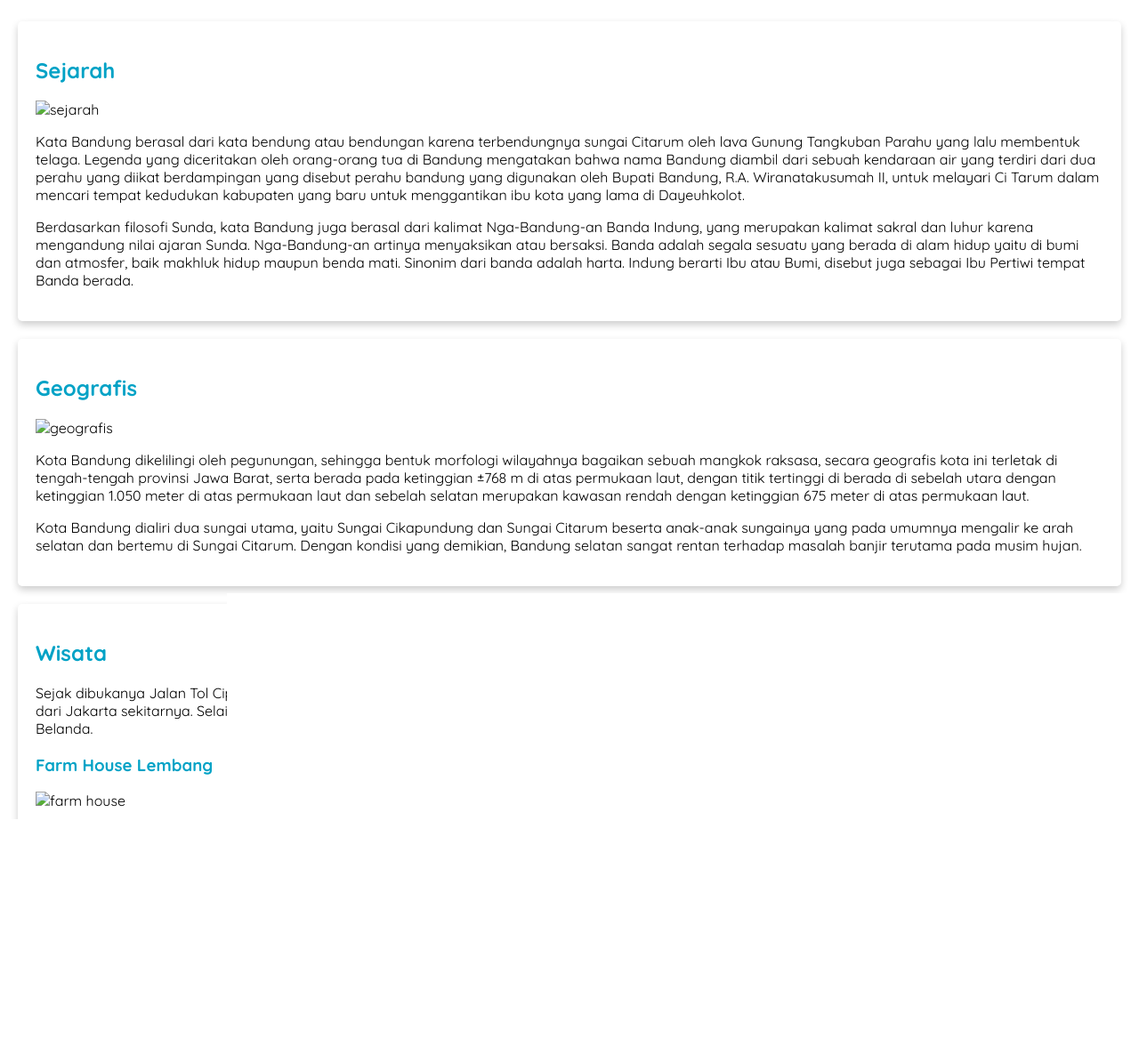
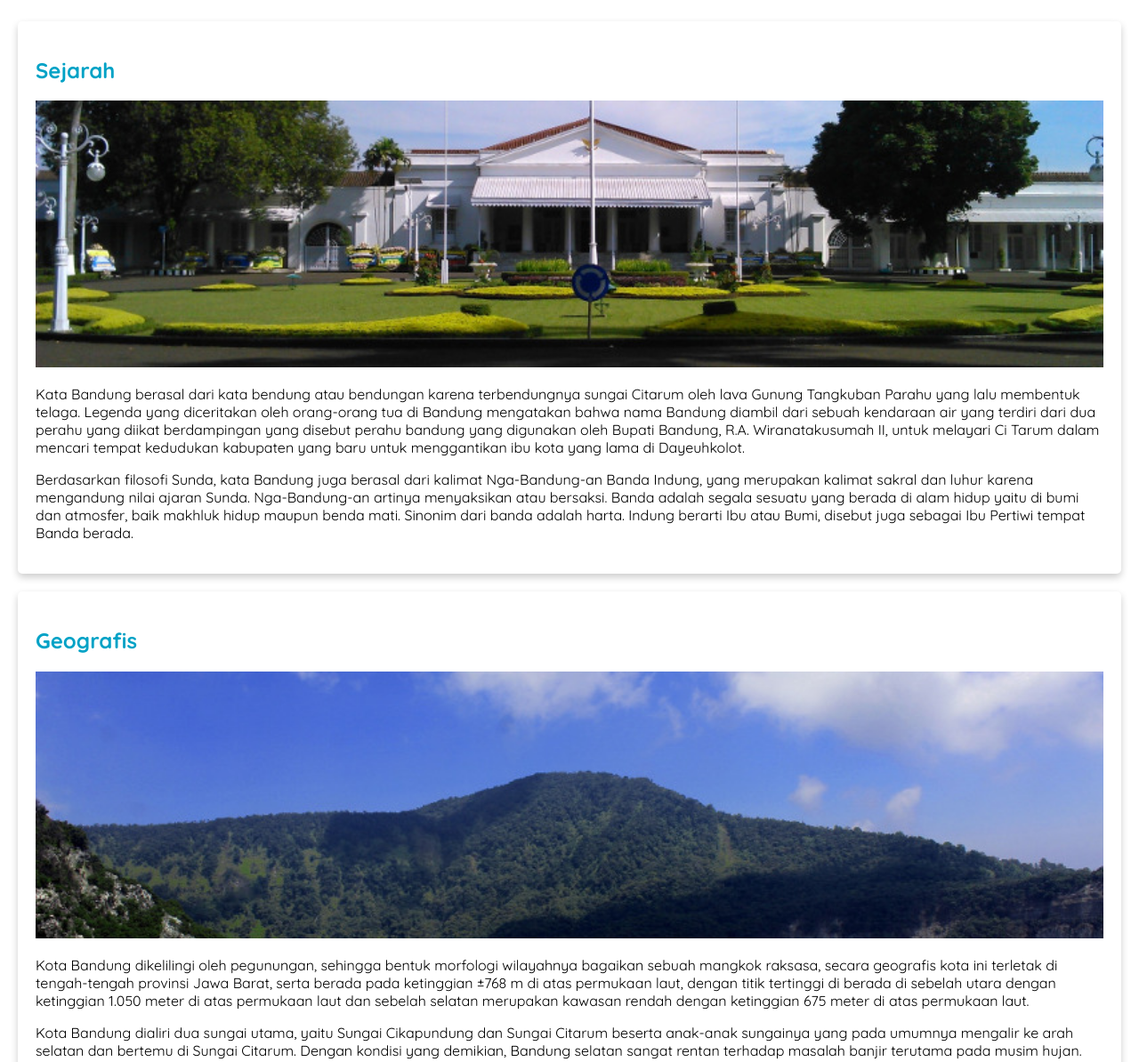
Before and after one commit to riantoaldo/dicoding, a plain HTML site: page index.html in a window 1280 px wide. Shown: the part 350-1544 px from the top of the page at 89% size. Drawn offline with Linux system fonts and the light colour scheme; files whose address does not match are found by name.

Commit message:
Update index.html

```diff
--- a/index.html
+++ b/index.html
@@ -25,7 +25,7 @@
         <div id="content">
             <article id="sejarah" class="card">
                 <h2>Sejarah</h2>
-                <img src="assets/image/history.jpg" class="featured-image" alt="sejarah">
+                <img src="history.jpg" class="featured-image" alt="sejarah">
                 <p>Kata Bandung berasal dari kata bendung atau bendungan karena terbendungnya sungai Citarum oleh lava
                     Gunung
                     Tangkuban Parahu yang lalu membentuk telaga. Legenda yang diceritakan oleh orang-orang tua di
@@ -51,7 +51,7 @@
             </article>
             <article id="geografis" class="card">
                 <h2>Geografis</h2>
-                <img src="assets/image/geografis.jpg" class="featured-image" alt="geografis">
+                <img src="geografis.jpg" class="featured-image" alt="geografis">
                 <p>Kota Bandung dikelilingi oleh pegunungan, sehingga bentuk morfologi wilayahnya bagaikan sebuah
                     mangkok
                     raksasa,
@@ -83,7 +83,7 @@
                 </section>
                 <section>
                     <h3>Farm House Lembang</h3>
-                    <img src="assets/image/farm-house.jpg" class="featured-image" alt="farm house">
+                    <img src="farm-house.jpg" class="featured-image" alt="farm house">
                     <p>Berada di jalur utama Bandung-Lembang, Farm House menjadi objek wisata yang tidak pernah sepi
                         pengunjung.
                         Selain
@@ -94,7 +94,7 @@
                 </section>
                 <section>
                     <h3>Observatorium Bosscha</h3>
-                    <img src="assets/image/bosscha.jpg" class="featured-image" alt="bosscha">
+                    <img src="bosscha.jpg" class="featured-image" alt="bosscha">
                     <p>Memiliki beberapa teleskop, antara lain, Refraktor Ganda Zeiss, Schmidt Bimasakti, Refraktor
                         Bamberg,
                         Cassegrain
```
